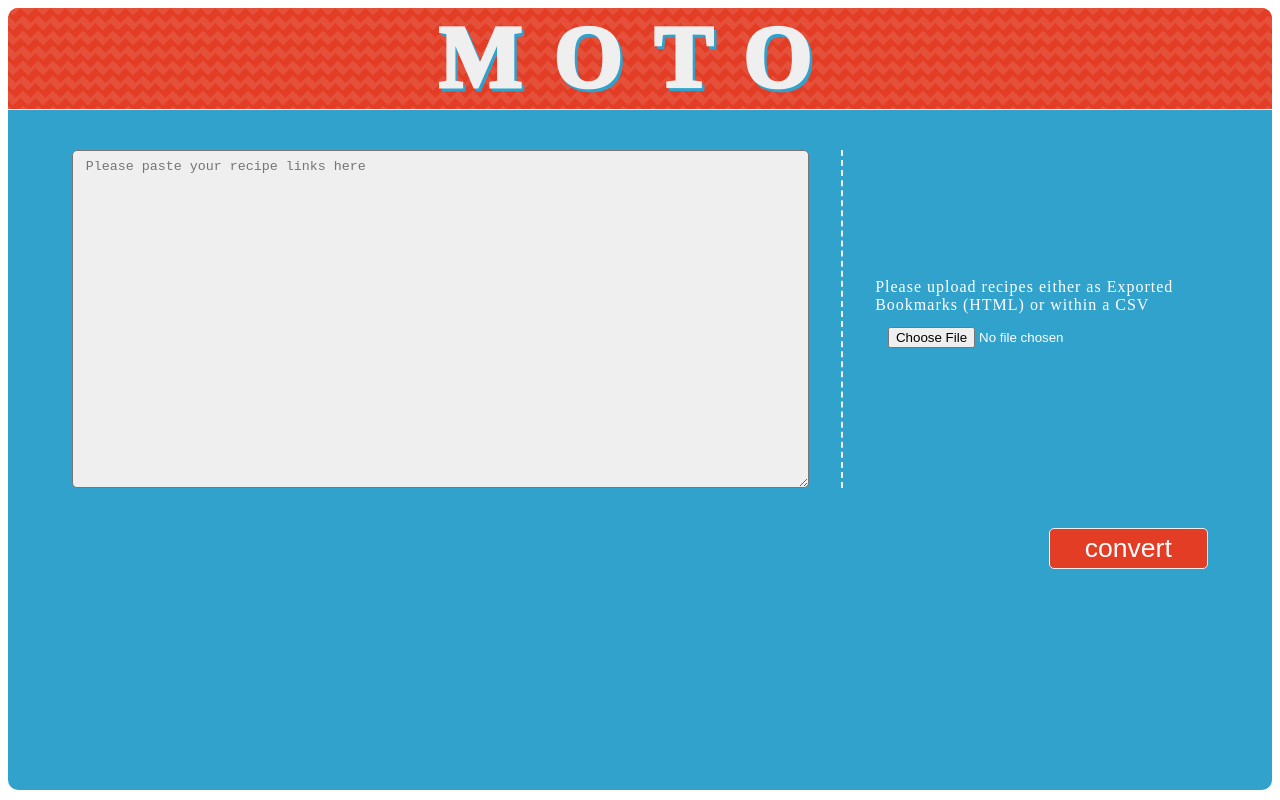
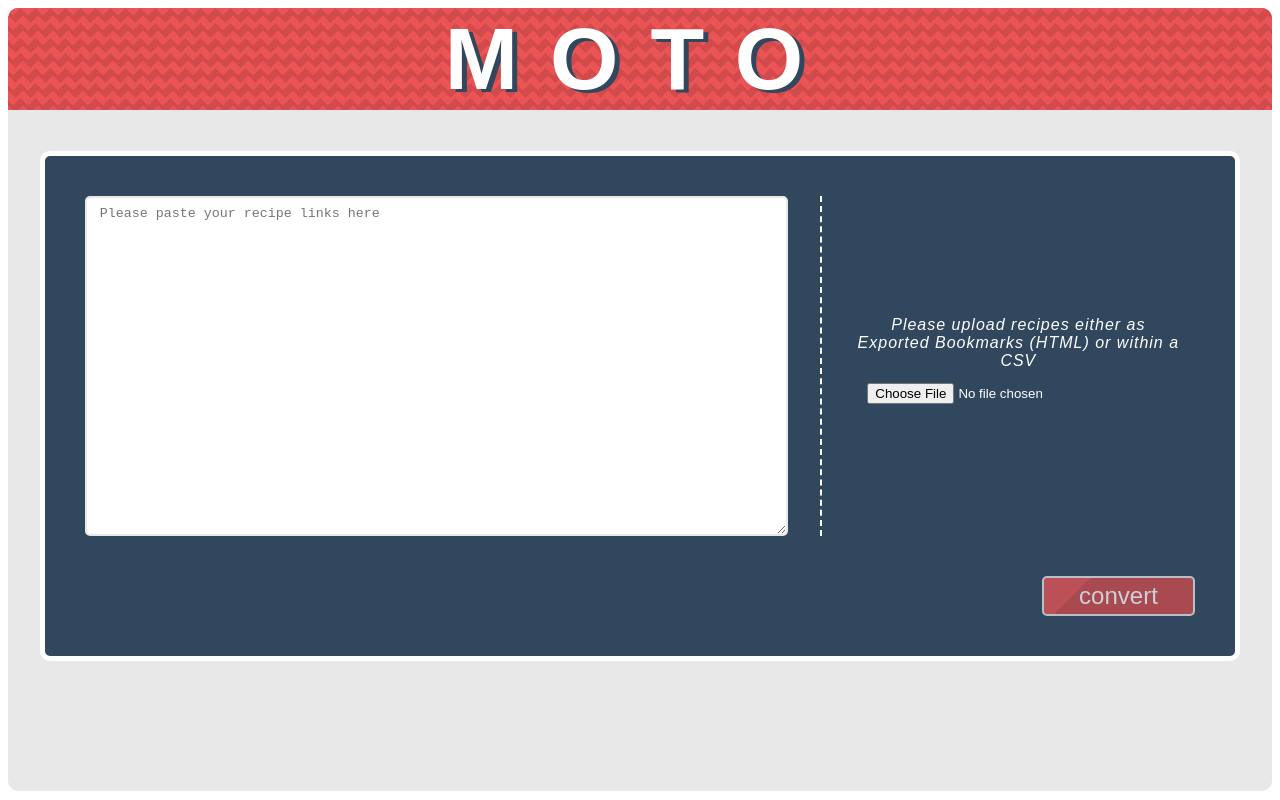
Before and after one commit to Tayloraki/Moto, an Angular app: page / in a window 1280 px wide. Built offline with nearby package versions, Linux system fonts and the light colour scheme.

Commit message:
Updated color palette and styling to be more modern and fixed minor bugs

```diff
--- a/src/app/app.component.html
+++ b/src/app/app.component.html
@@ -1,10 +1,14 @@
 <header class="textured-background">
-  MOTO
+  <span>
+    <span class="title">MOTO</span>
+    <!-- <span class="subtitle">take apart your favorite recipes!</span> -->
+  </span>
 </header>
 <div id="moto-container">
   <!-- <div>
     Purpose: Enable individuals with personal recipe collections from various web sources to view ingredient list, recipe nutrition, recipe modification and general collection data trends in one place.
   </div> -->
+  <div id="top-container">
     <div id="input-container">
       <textarea id="text-links" placeholder="Please paste your recipe links here" [(ngModel)]="linksTextInput">
       </textarea>
@@ -24,14 +28,15 @@
       </div>
     </div>
     <div class="button-container">
-    <button (click)="listLinks()">
+      <button (click)="listLinks()" [disabled]="!linksTextInput && !uploadedFiles">
         convert
       </button>
+    </div>
   </div>
   <div id="links-container" *ngIf="links.length">
     <table id="links-table">
       <thead>
-        <th>Recipe Links</th>
+        <th>recipe links</th>
       </thead>
       <tbody>
         <tr *ngFor="let link of links">
--- a/src/app/app.component.scss
+++ b/src/app/app.component.scss
@@ -2,26 +2,47 @@
 
 header {
   background-color: $orange;
-  color: $gray;
+  color: white;
   border-top-left-radius: 10px;
   border-top-right-radius: 10px;
   border-bottom: 1px solid $gray;
-  font-size: 5.5rem;
-  text-align: center;
-  font-weight: 1000;
-  letter-spacing: 2.5vw;
-  text-shadow: 2.5px 2.5px $blue;
+  display: flex;
+  justify-content: center;
+  align-items: flex-start;
+
+  .title {
+    font-size: 5.5rem;
+    text-align: center;
+    font-weight: bolder;
+    letter-spacing: 2.5vw;
+    text-shadow: 5px 2.5px $blue;
+  }
+
+  .subtitle {
+    font-weight: bolder;
+    font-size: .9rem;
+    font-family: cursive;
+    color: $blue;
+    letter-spacing: 1px;
+  }
 }
 
 #moto-container {
-  background-color: $blue;
+  background-color: $gray;
   color: white;
   font-size: 2.5rem;
-  padding: 5vh 5vw;
+  padding: 5vh 2.5vw;
   min-height: 75vh;
   border-bottom-left-radius: 10px;
   border-bottom-right-radius: 10px;
   letter-spacing: 1px;
+}
+
+#top-container {
+  padding: 2.5rem;
+  border-radius: 10px;
+  background-color: $blue;
+  border: 5px solid white;
 }
 
 #input-container {
@@ -33,11 +54,12 @@ header {
     height: 40vh;
     padding: 1vh 1vw;
     border-radius: 5px;
-    background-color: $gray;
+    background-color: white;
+    border: 2.5px solid $gray;
   }
 
   #file-container {
-    border-left: dashed 2.5px $gray;
+    border-left: dashed 2.5px white;
     margin-left: 2.5vw;
     padding-left: 2.5vw;
   }
@@ -51,6 +73,8 @@ header {
 
   label {
     font-size: 1rem;
+    font-style: italic;
+    text-align: center;
   }
 
   #file-upload {
@@ -66,12 +90,18 @@ header {
     button {
         background-color: $orange;
         color: white;
-        font-size: 1.66rem;
+        font-size: 1.5rem;
         padding: .5vh 2.75vw;
         margin-top: 5vh;
         cursor: pointer;
-        border: $gray 1px solid;
+        border: $gray 2.5px solid;
         border-radius: 5px;
+        background: linear-gradient(135deg, $off-orange 25%, $orange 25%);
+
+        &:disabled {
+          opacity: .75;
+          cursor: not-allowed;
+        }
     }
 }
 
@@ -88,22 +118,32 @@ header {
 
     #links-table {
         padding: 2vw;
-        border: 1px solid $gray;
+        border: 2.5px solid white;
 
         th {
           background-color: $orange;
-          padding: 1.5rem;
+          background: linear-gradient(135deg, $off-orange 25%, $orange 25%);
+          padding: .5rem;
+          border-top-left-radius: 10px;
+          border-top-right-radius: 10px;
+          font-size: 2rem;
         }
 
         td {
-          background-color: $gray;
+          background-color: white;
           font-size: 1.5rem;
           padding: 1vh 1vw;
-          border-bottom: 1px solid gray;
 
           a {
             color: $blue;
           }
         }
+
+        tr {
+          border-bottom: 1px solid $gray;
+          &:last-child {
+            border-bottom: none;
+          }
+        }
     }
 }
--- a/src/app/app.component.ts
+++ b/src/app/app.component.ts
@@ -27,10 +27,13 @@ export class AppComponent implements OnInit {
   constructor() {
   }
 
-  ngOnInit(): void { }
+  ngOnInit(): void {
+    // this.links = this.fake_links
+  }
 
   listLinks() {
-    this.noLinks, this.duplicateLinks = false
+    this.noLinks = false
+    this.duplicateLinks = false
 
     if (this.linksTextInput) {
       let inputLinks = this.splitLinks(this.linksTextInput)
--- a/src/styles.scss
+++ b/src/styles.scss
@@ -1,9 +1,14 @@
 /* You can add global styles to this file, and also import other style files */
-$blue: #30a2cc;
-$gray: #efefef;
-$orange: #e33d26;
-$off-orange: #e5503b;
-$error-red: #ca594a;
+$blue: #30475e;
+$gray: #e8e8e8;
+$off-gray: #dddddd;
+$orange: #D24B4C;
+$off-orange: #ea5455;
+$error-red: #ea5455;
+
+body {
+  font-family: Arial, Helvetica, sans-serif;
+}
 
 .error-container {
   display: flex;
@@ -11,6 +16,7 @@ $error-red: #ca594a;
 
   div {
     background-color: $error-red;
+    border: 2.5px white solid;
     margin-top: 3rem;
     padding: 1rem;
     border-radius: 5px;
```
Lines whose indentation alone changed are shown as unchanged.
